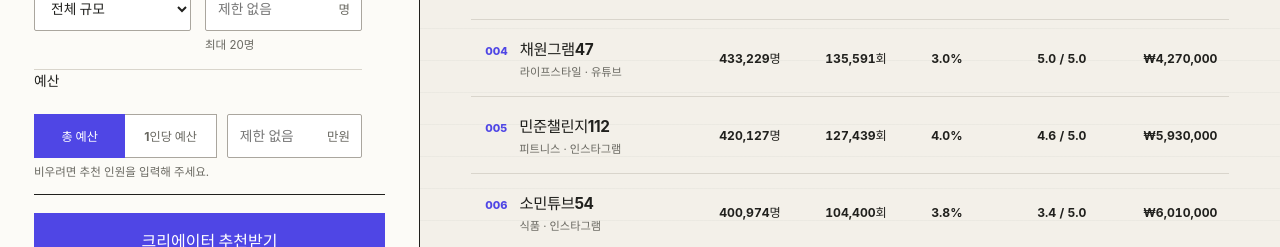
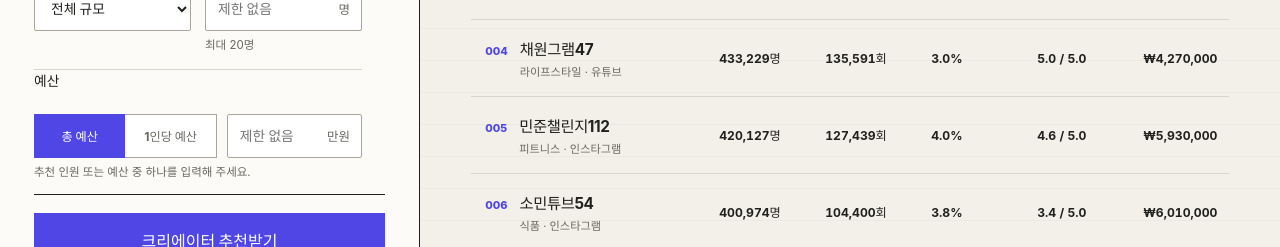
Before and after one commit to upzil/mobidays-pa-creator-matcher, a React (Vite) app: page / in a window 1280 px wide. Shown: the part 516-763 px from the top of the page. Built offline with nearby package versions, Linux system fonts and the light colour scheme.

Commit message:
수정: 예산 미입력 안내 문구 명확화

```diff
--- a/src/components/CampaignForm.tsx
+++ b/src/components/CampaignForm.tsx
@@ -56,8 +56,12 @@ const segmentOptions: Array<{
   { value: "macro", label: "매크로", range: "10만 명 이상" },
 ];
 
-const formatBudget = (value: string, mode: BudgetMode) => {
-  if (value === "") return "비우려면 추천 인원을 입력해 주세요.";
+const formatBudget = (value: string, mode: BudgetMode, desiredCreatorCount: string) => {
+  if (value === "") {
+    return desiredCreatorCount === ""
+      ? "추천 인원 또는 예산 중 하나를 입력해 주세요."
+      : "입력하지 않으면 예산 제한 없이 추천해요.";
+  }
   if (!/^\d+$/.test(value) || Number(value) <= 0) return "금액을 확인해 주세요.";
   const manwon = new Intl.NumberFormat("ko-KR").format(Number(value));
   return mode === "total"
@@ -94,6 +98,12 @@ export function CampaignForm({
   const goalProfile = getCampaignGoalProfile(draft.goalPosition);
   const countHasError = Boolean(errors.desiredCreatorCount || errors.countOrBudget);
   const budgetHasError = Boolean(errors.budget || errors.countOrBudget);
+  const budgetHelpId = errors.countOrBudget ? "" : "budget-help";
+  const budgetDescribedBy = [
+    budgetHelpId,
+    errors.budget ? "budget-error" : "",
+    errors.countOrBudget ? "count-budget-error" : "",
+  ].filter(Boolean).join(" ");
 
   return (
     <form className="campaign-form" noValidate onSubmit={onSubmit}>
@@ -229,16 +239,18 @@ export function CampaignForm({
                 disabled={disabled}
                 value={draft.budgetManwon}
                 aria-invalid={budgetHasError}
-                aria-describedby={`budget-help${errors.budget ? " budget-error" : ""}${errors.countOrBudget ? " count-budget-error" : ""}`}
+                aria-describedby={budgetDescribedBy}
                 onChange={(event) => onBudgetChange(event.target.value.replace(/[^0-9]/g, ""))}
                 placeholder="제한 없음"
               />
               <span aria-hidden="true">만원</span>
             </div>
           </div>
-          <p id="budget-help" className="field-help">
-            {formatBudget(draft.budgetManwon, draft.budgetMode)}
-          </p>
+          {!errors.countOrBudget && (
+            <p id="budget-help" className="field-help">
+              {formatBudget(draft.budgetManwon, draft.budgetMode, draft.desiredCreatorCount)}
+            </p>
+          )}
           {errors.budget && <p id="budget-error" className="field-error">{errors.budget}</p>}
         </fieldset>
 
```
Also changed, not shown: 1 other file (tests, documents, lock files or other folders).
